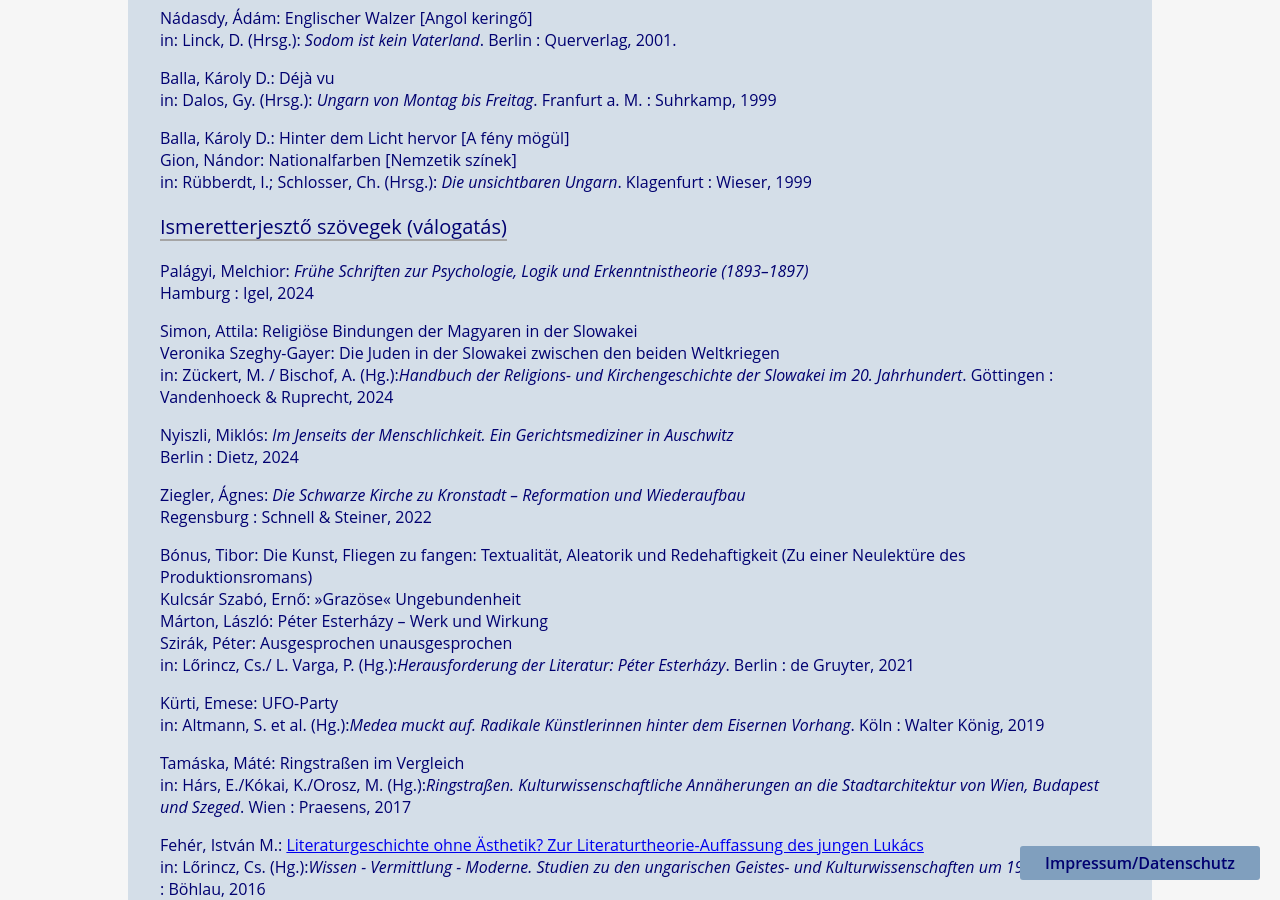
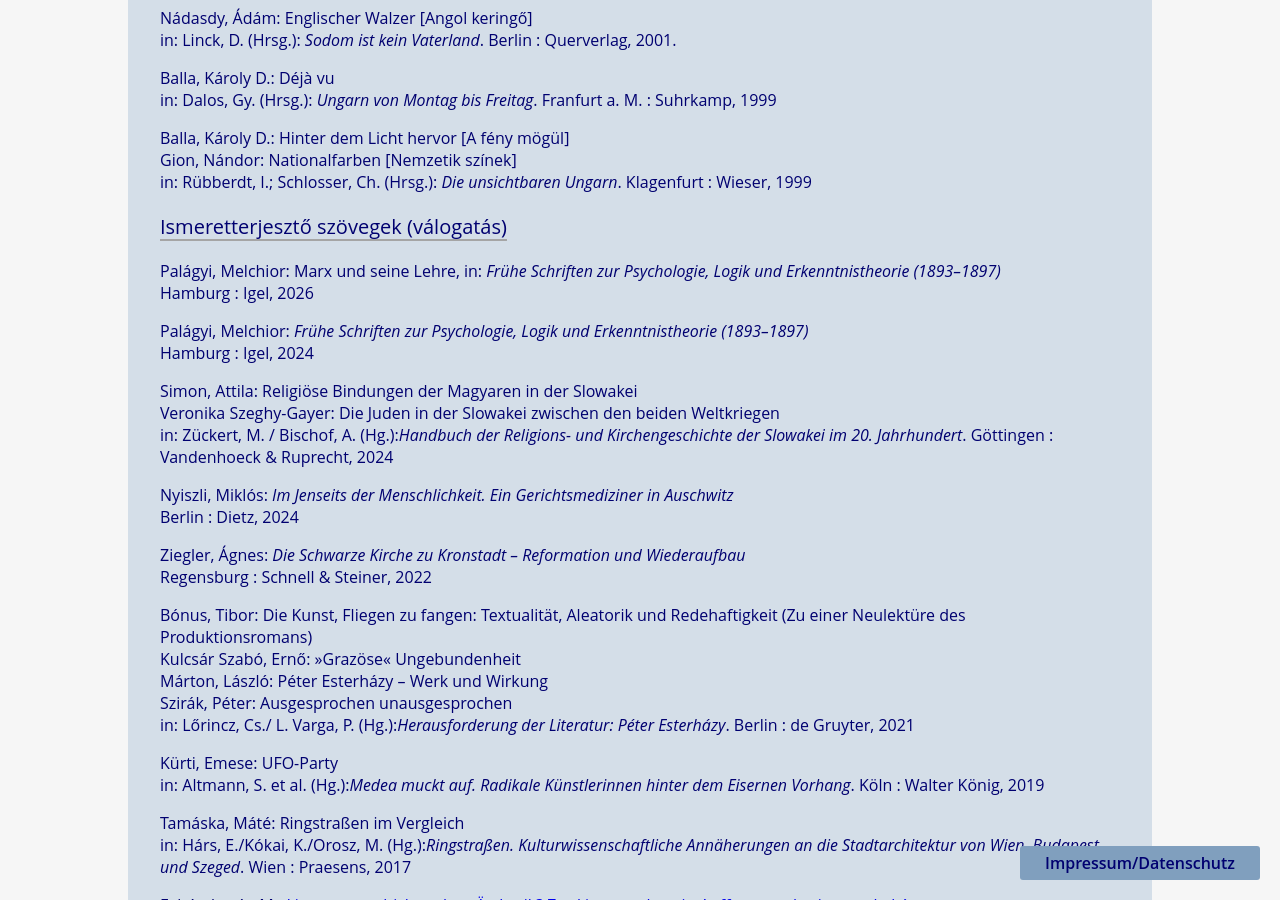
Before and after one commit to rixx/revesz.de, a Jekyll site: the page built from publikationen_ung.md, in a window 1280 px wide and 900 px high, scrolled down 3174 px. Built offline with Jekyll 4.4.1, drawn with Linux system fonts in a browser that asks for light colours.

Commit message:
Update publikationen_ung.md

```diff
--- a/publikationen_ung.md
+++ b/publikationen_ung.md
@@ -85,6 +85,8 @@
 <p>
 
 <h3>Ismeretterjesztő szövegek (válogatás)</h3>
+<p>Palágyi, Melchior: Marx und seine Lehre, in: <span style="font-style:italic;">Frühe Schriften zur Psychologie, Logik und Erkenntnistheorie (1893–1897)</span><br>
+  Hamburg : Igel, 2026</p>
 <p>Palágyi, Melchior: <span style="font-style:italic;">Frühe Schriften zur Psychologie, Logik und Erkenntnistheorie (1893–1897)</span><br>
   Hamburg : Igel, 2024</p>
 <p>Simon, Attila: Religiöse Bindungen der Magyaren in der Slowakei<br>
```
